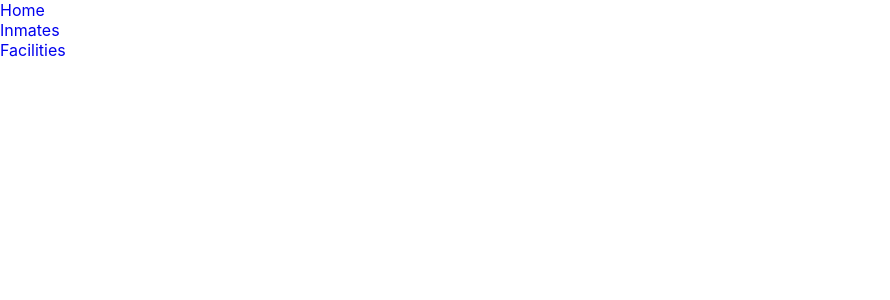
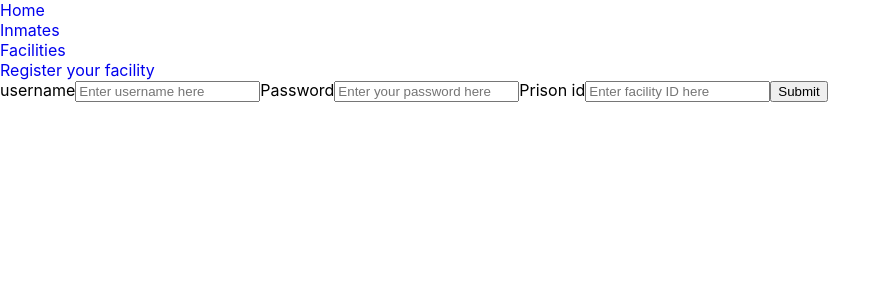
Before and after one commit to Build-Week-Prison-Skills/Front-End, a React (Create React App) app: page /register in a window 1280 px wide. Shown: the top 300 px of the page, without its empty margins (0-890 px from the left). Built offline with nearby package versions, Linux system fonts and the light colour scheme.

Commit message:
registration post responding in console

```diff
--- a/package.json
+++ b/package.json
@@ -10,12 +10,14 @@
     "@testing-library/user-event": "^7.2.1",
     "antd": "^3.26.8",
     "axios": "^0.19.2",
+    "formik": "^2.1.3",
     "materialize-css": "^1.0.0-rc.2",
     "react": "^16.12.0",
     "react-dom": "^16.12.0",
     "react-router-dom": "^5.1.2",
     "react-scripts": "3.3.1",
-    "styled-components": "^5.0.0"
+    "styled-components": "^5.0.0",
+    "yup": "^0.28.1"
   },
   "scripts": {
     "start": "react-scripts start",
--- a/src/App.js
+++ b/src/App.js
@@ -4,27 +4,30 @@ import Navigation from "./components/Navigation";
 import Home from "./components/Home";
 import InmateList from "./components/InmateList";
 import FacilityList from "./components/FacilityList";
+import Register from "./components/Register";
 import { Route, Switch } from "react-router-dom";
-import styled from "styled-components";
+// import styled from "styled-components";
 
 const App = () => (
   <div>
     <header>
-
       <Navigation />
       <Switch>
         <Route exact path="/">
           <Home />
         </Route>
-        <Route exact path="/InmateList">
+        <Route exact path="/inmateList">
           <InmateList />
         </Route>
-        <Route exact path="/FacilityList">
+        <Route exact path="/facilityList">
           <FacilityList />
+        </Route>
+        <Route exact path="/register">
+          <Register />
         </Route>
       </Switch>
     </header>
-     </div>
+  </div>
 );
 
 export default App;
--- a/src/components/Inmate.js
+++ b/src/components/Inmate.js
@@ -1,18 +1,34 @@
 import React from "react";
+import styled from "styled-components";
 
-const Inmate = ({inmate}) => {
+const Inmate = ({ inmate }) => {
   const { id, Name, Prison_id, day_release, skills } = inmate;
   return (
-        <div>
+    <StyledDiv>
       {/* <img src={props.image} alt={props.name} /> */}
-          <h3>id: {id}</h3>
-          <h3>name: {Name}</h3>
-          <h3>Prison_id: {Prison_id}</h3>
+      {/* <h3>id: {id}</h3> */}
+      <h3>{Name}</h3>
+      <h3>id: {Prison_id}</h3>
       <h3>Day Release?: {day_release}</h3>
       <h3>skills: {skills}</h3>
-
-        </div>
+      {/* <h3>Day Release?: {if (day_release===0){return "Yes"}else{return "False"}}</h3> */}
+    </StyledDiv>
   );
 };
 
 export default Inmate;
+
+// styling
+const StyledDiv = styled.div`
+  margin: 20px auto;
+  width: 60%;
+  border: blueviolet 2px solid;
+  height: auto;
+  border-radius: 4px;
+  box-shadow: 0 19px 38px rgba(0, 0, 0, 0.3), 0 15px 12px rgba(0, 0, 0, 0.22);
+  overflow: hidden;
+  &:hover {
+    background-color: blueviolet;
+    color:white;
+  }
+`;
--- a/src/components/Navigation.js
+++ b/src/components/Navigation.js
@@ -10,10 +10,13 @@ const Navigation = () => {
         <Link to="/">Home </Link>
       </div>
       <div>
-        <Link to="/InmateList">Inmates</Link>
+        <Link to="/inmateList">Inmates</Link>
       </div>
       <div>
-        <Link to="/FacilityList">Facilities </Link>
+        <Link to="/facilityList">Facilities </Link>
+      </div>
+      <div>
+        <Link to="/register">Register your facility </Link>
       </div>
     </styledNav>
   );
@@ -21,7 +24,6 @@ const Navigation = () => {
 
 export default Navigation;
 
-
 const styledNav = styled.div`
   border: 1px solid red;
 `;
--- a/src/components/Register.js
+++ b/src/components/Register.js
@@ -1,6 +1,89 @@
-import React from 'react';
-import styled from 'styled-components';
+import React, { useState } from "react";
+import axios from "axios";
+import styled from "styled-components";
+import * as Yup from "yup";
+import { Formik, Form, Field, ErrorMessage } from "formik";
 
- const Register = () => <h1>Register</h1>;;
+const initialVal = {
+  username: "",
+  password: "",
+  prison_id: ""
+};
 
- export default Register;
+//   { "username": "Admin",
+//   "password": "1234",
+//   "prison_id": 1 }
+export default function Register(props) {
+  const [registeredStaff, setRegStaff] = useState([]);
+
+  function submitHandler(values, actions) {
+    axios
+      .post("https://prisonerbw.herokuapp.com/api/auth/register", values)
+      .then(response => {
+        console.log(response);
+        console.log(props);
+        setRegStaff([...registeredStaff, values]);
+        console.log(registeredStaff);
+        actions.resetForm();
+      })
+      .catch(e => console.log(e))
+      .finally(() => {
+        console.log("Axios request finished.");
+      });
+  }
+  return (
+    <div>
+      <Formik
+        initialValues={initialVal}
+        onSubmit={submitHandler}
+        validationSchema={validationSchema}
+      >
+        <Form>
+          {/* Name */}
+          <label htmlFor="current_username">username</label>
+          <Field
+            type="text"
+            id="current_username"
+            name="username"
+            placeholder="Enter username here"
+          />
+          <ErrorMessage name="username" component="div" className="error" />
+
+          {/* //Password */}
+          <label htmlFor="current_password">Password</label>
+          <Field
+            type="password"
+            id="current_password"
+            name="password"
+            placeholder="Enter your password here"
+          />
+          <ErrorMessage name="password" component="div" className="error" />
+
+          <label htmlFor="prison_id">Prison id</label>
+          <Field
+            type="text"
+            id="prison_id"
+            name="prison_id"
+            placeholder="Enter facility ID here"
+          />
+          <ErrorMessage name="prison_id" component="div" className="error" />
+
+          {/* //submit button */}
+          <button type="submit">Submit</button>
+        </Form>
+      </Formik>
+    </div>
+  );
+}
+
+const validationSchema = Yup.object().shape({
+  username: Yup.string()
+    .required("Please enter a username")
+    .min(2, "Too Short!")
+    .max(25, "Too Long!"),
+  password: Yup.string()
+    .required("Please enter a password")
+    .min(5, "Too Short!")
+    .max(25, "Too Long!")
+    .matches(/(?=.*[0-9])/, "Must contain at least one number")
+});
```
Also changed, not shown: 1 other file (tests, documents, lock files or other folders). Lines whose indentation alone changed are shown as unchanged.
